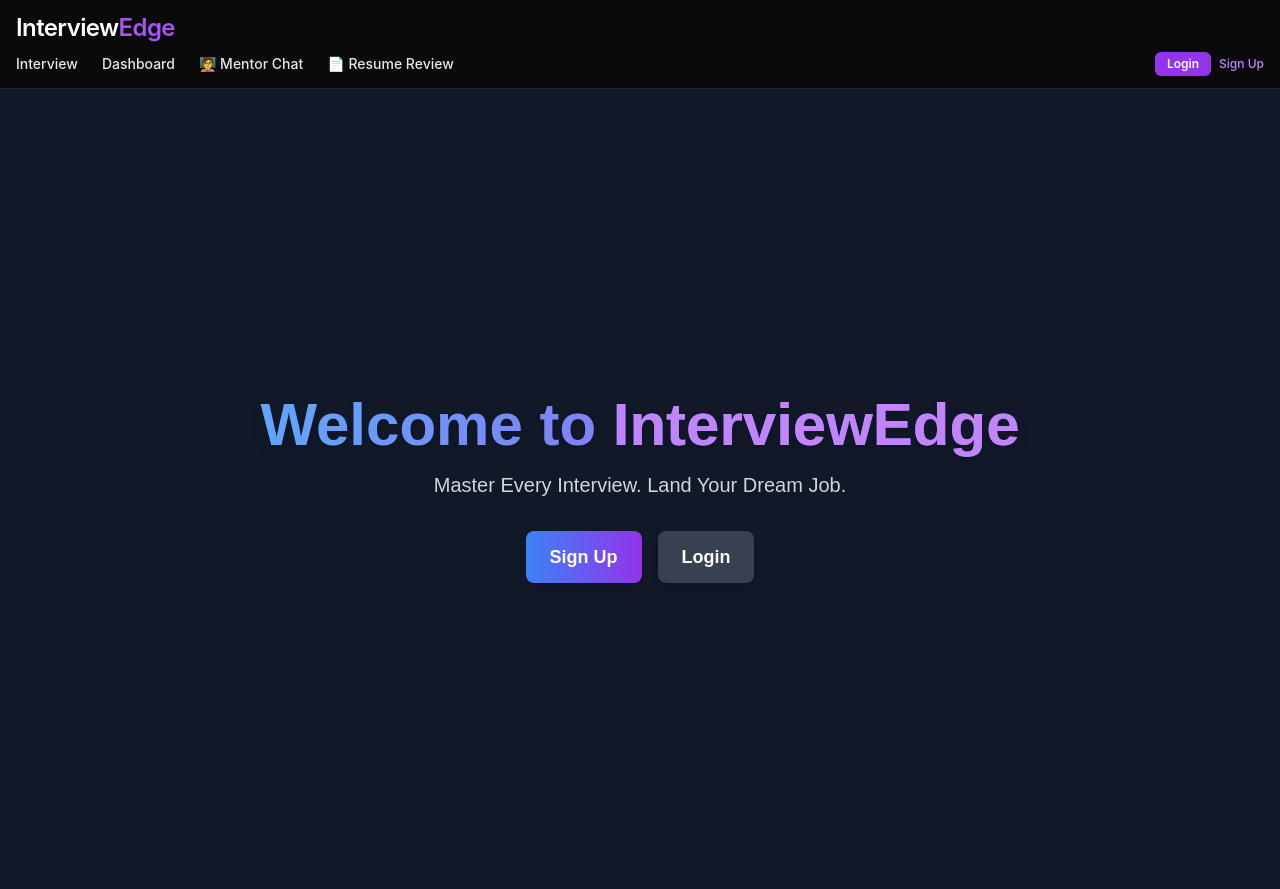
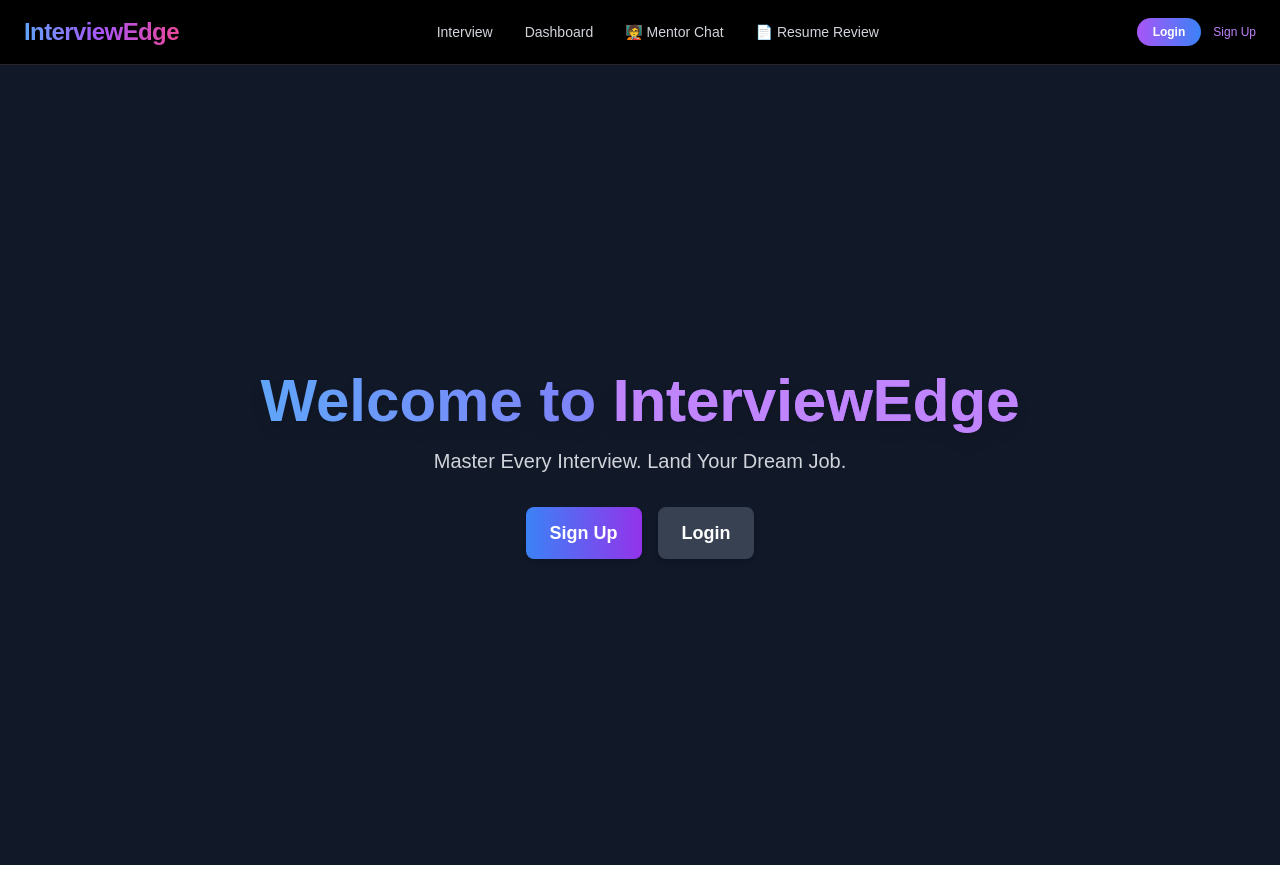
Before and after one commit to SalavuddinShaik/ai-interview-simulator, a Next.js app: page / in a window 1280 px wide. After the commit the page ends 865 px from the top, so only its background shows below. Built offline with nearby package versions, Linux system fonts and the light colour scheme.

Commit message:
Fix mentor avatar scaling and alignment in chat UI

```diff
--- a/app/mentor-chat/page.tsx
+++ b/app/mentor-chat/page.tsx
@@ -158,11 +158,14 @@ export default function MentorChat() {
               }`}
             >
               {msg.from === "mentor" && (
-                <Image
-                  src={mentors[selectedMentor]}
-                  alt="mentor avatar"
-                  className="w-10 h-10 rounded-full mr-3 border-2 border-purple-500 shadow-md"
-                />
+                <div className="relative w-10 h-10 mr-3">
+                  <Image
+                    src={mentors[selectedMentor]}
+                    alt="mentor avatar"
+                    fill
+                    className="object-cover rounded-full border-2 border-purple-500 shadow-md"
+                  />
+                </div>
               )}
               <div
                 className={`max-w-[70%] whitespace-pre-wrap px-4 py-3 text-sm rounded-2xl shadow-md ${
--- a/components/Navbar.tsx
+++ b/components/Navbar.tsx
@@ -9,28 +9,26 @@ export default function Navbar() {
   const [menuOpen, setMenuOpen] = useState(false);
 
   return (
-    <nav className="w-full px-4 py-3 bg-[#0a0a0a] border-b border-neutral-800 shadow-sm font-[Inter]">
-      <div className="flex items-center justify-between">
+    <nav className="w-full px-6 py-4 bg-black shadow-sm font-inter border-b border-neutral-800 z-50">
+      <div className="max-w-7xl mx-auto flex items-center justify-between">
+        {/* Brand */}
         <Link
           href="/"
-          className="text-2xl font-semibold text-white tracking-tight hover:text-purple-400 transition"
+          className="text-2xl font-extrabold tracking-tight bg-gradient-to-r from-blue-400 via-purple-500 to-pink-500 bg-clip-text text-transparent"
         >
-          Interview<span className="text-purple-500">Edge</span>
+          InterviewEdge
         </Link>
+
+        {/* Mobile Menu Icon */}
         <button
           className="sm:hidden text-white"
           onClick={() => setMenuOpen(!menuOpen)}
         >
-          {menuOpen ? <X size={24} /> : <Menu size={24} />}
+          {menuOpen ? <X size={26} /> : <Menu size={26} />}
         </button>
-      </div>
 
-      <div
-        className={`${
-          menuOpen ? "block" : "hidden"
-        } sm:flex flex-col sm:flex-row sm:items-center sm:justify-between mt-2 gap-3 text-sm font-medium text-gray-200`}
-      >
-        <div className="flex flex-col sm:flex-row gap-2 sm:gap-6">
+        {/* Nav Links - Desktop */}
+        <div className="hidden sm:flex gap-8 text-sm font-medium text-gray-300">
           <Link href="/interview" className="hover:text-white transition">
             Interview
           </Link>
@@ -45,24 +43,24 @@ export default function Navbar() {
           </Link>
         </div>
 
-        <div className="flex flex-col sm:flex-row gap-2 items-start sm:items-center mt-2 sm:mt-0">
+        {/* Auth Buttons - Desktop */}
+        <div className="hidden sm:flex gap-3 items-center">
           {user ? (
             <>
               <span className="text-xs text-gray-400">Hi, {user.name}</span>
               <button
                 onClick={logoutUser}
-                className="bg-red-600 hover:bg-red-700 text-white px-3 py-1 rounded-md text-xs font-semibold shadow-sm"
+                className="px-4 py-1.5 rounded-full bg-red-600 hover:bg-red-700 text-white text-xs font-semibold shadow"
               >
                 Logout
               </button>
             </>
           ) : (
             <>
-              <Link
-                href="/login"
-                className="bg-purple-600 hover:bg-purple-700 text-white px-3 py-1 rounded-md text-xs font-semibold"
-              >
-                Login
+              <Link href="/login">
+                <button className="px-4 py-1.5 rounded-full bg-gradient-to-r from-purple-500 to-blue-500 text-white text-xs font-semibold hover:scale-105 transition shadow">
+                  Login
+                </button>
               </Link>
               <Link
                 href="/signup"
@@ -74,6 +72,76 @@ export default function Navbar() {
           )}
         </div>
       </div>
+
+      {/* Mobile Menu */}
+      {menuOpen && (
+        <div className="sm:hidden mt-4 space-y-4 text-sm text-gray-200">
+          <div className="flex flex-col gap-3">
+            <Link
+              href="/interview"
+              className="hover:text-white"
+              onClick={() => setMenuOpen(false)}
+            >
+              Interview
+            </Link>
+            <Link
+              href="/dashboard"
+              className="hover:text-white"
+              onClick={() => setMenuOpen(false)}
+            >
+              Dashboard
+            </Link>
+            <Link
+              href="/mentor-chat"
+              className="hover:text-white"
+              onClick={() => setMenuOpen(false)}
+            >
+              🧑‍🏫 Mentor Chat
+            </Link>
+            <Link
+              href="/resume-review"
+              className="hover:text-white"
+              onClick={() => setMenuOpen(false)}
+            >
+              📄 Resume Review
+            </Link>
+          </div>
+          <div className="flex flex-col gap-2 mt-4">
+            {user ? (
+              <>
+                <span className="text-xs text-gray-400">Hi, {user.name}</span>
+                <button
+                  onClick={() => {
+                    logoutUser();
+                    setMenuOpen(false);
+                  }}
+                  className="px-4 py-2 rounded-full bg-red-600 hover:bg-red-700 text-white text-xs font-semibold shadow"
+                >
+                  Logout
+                </button>
+              </>
+            ) : (
+              <>
+                <Link href="/login">
+                  <button
+                    onClick={() => setMenuOpen(false)}
+                    className="px-4 py-2 rounded-full bg-gradient-to-r from-purple-500 to-blue-500 text-white text-xs font-semibold shadow"
+                  >
+                    Login
+                  </button>
+                </Link>
+                <Link
+                  href="/signup"
+                  onClick={() => setMenuOpen(false)}
+                  className="text-purple-400 hover:underline text-xs"
+                >
+                  Sign Up
+                </Link>
+              </>
+            )}
+          </div>
+        </div>
+      )}
     </nav>
   );
 }
```
